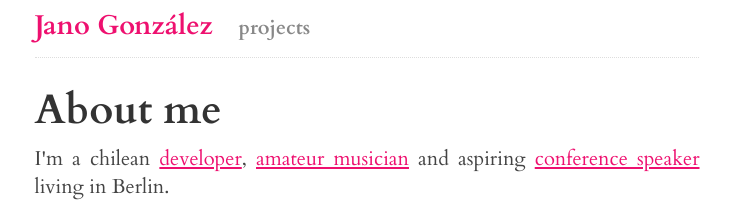
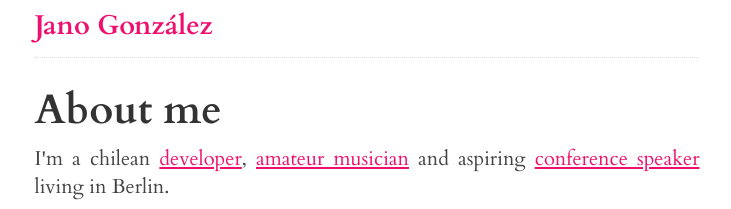
Before and after one commit to janogonzalez/janogonzalez.github.io, a Jekyll site: the page built from index.html, in a window 1280 px wide. Shown: the top 209 px of the page, without its empty margins (273-1004 px from the left). Built offline with Jekyll 4.4.1, drawn with Linux system fonts in a browser that asks for light colours.

Commit message:
Remove projects menu item

```diff
--- a/_layouts/default.html
+++ b/_layouts/default.html
@@ -15,7 +15,6 @@
     <div class="site">
       <header>
         <h1 class="title"><a href="/">{{ site.name }}</a></h1>
-        <a class="extra" href="/projects.html">projects</a>
       </header>
 
       {{ content }}
```
